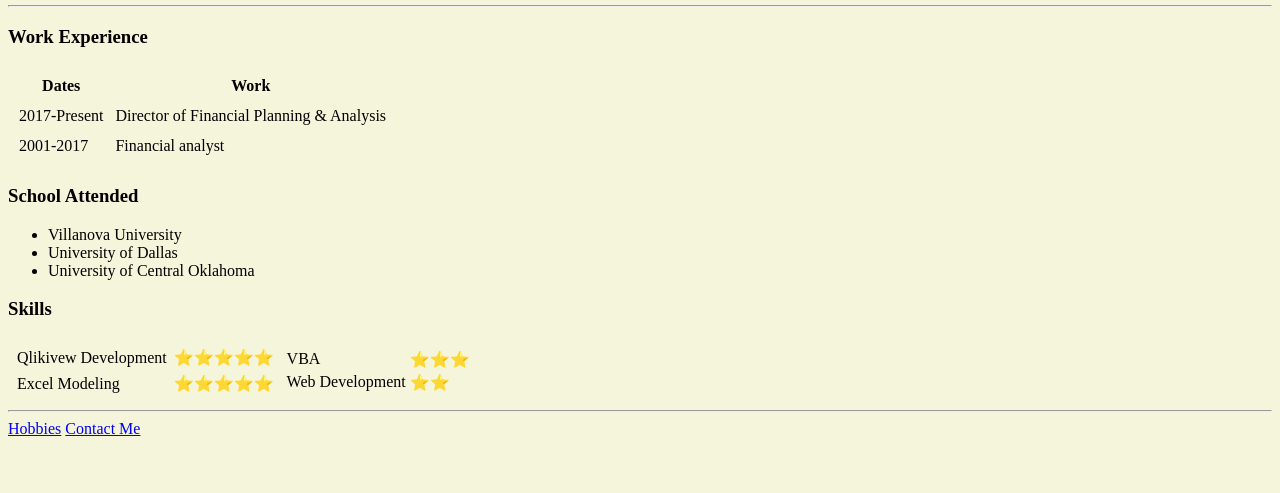
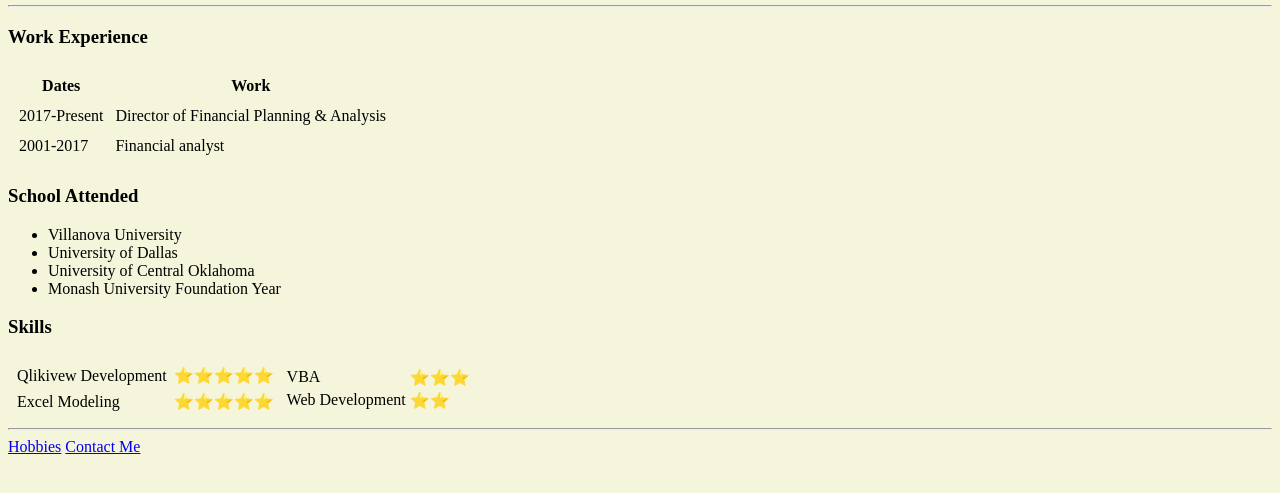
Before and after one commit to wwistam/ww, a plain HTML site: page index.html in a window 1280 px wide. Shown: the part 201-694 px from the top of the page. Drawn offline with Linux system fonts and the light colour scheme.

Commit message:
Update index.html

```diff
--- a/index.html
+++ b/index.html
@@ -47,7 +47,7 @@
     <li>Villanova University</li>
     <li>University of Dallas</li>
     <li>University of Central Oklahoma</li>
-    <!--<li>Monash University Foundation Year</li>-->
+    <li>Monash University Foundation Year</li>
     <!--<li>IBMT</li>-->
     <!--<li>Petra High School</li>-->
   </ul>
```
